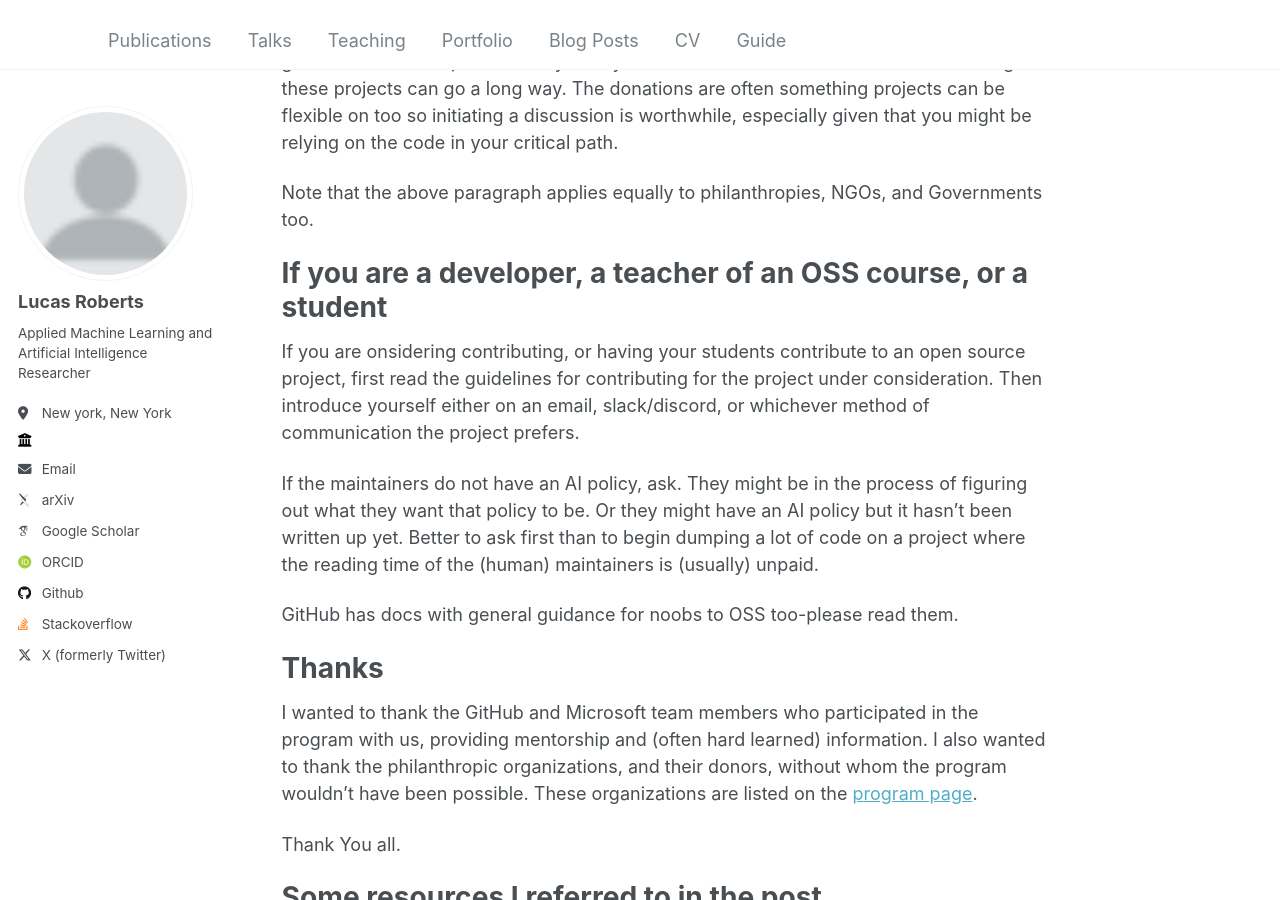
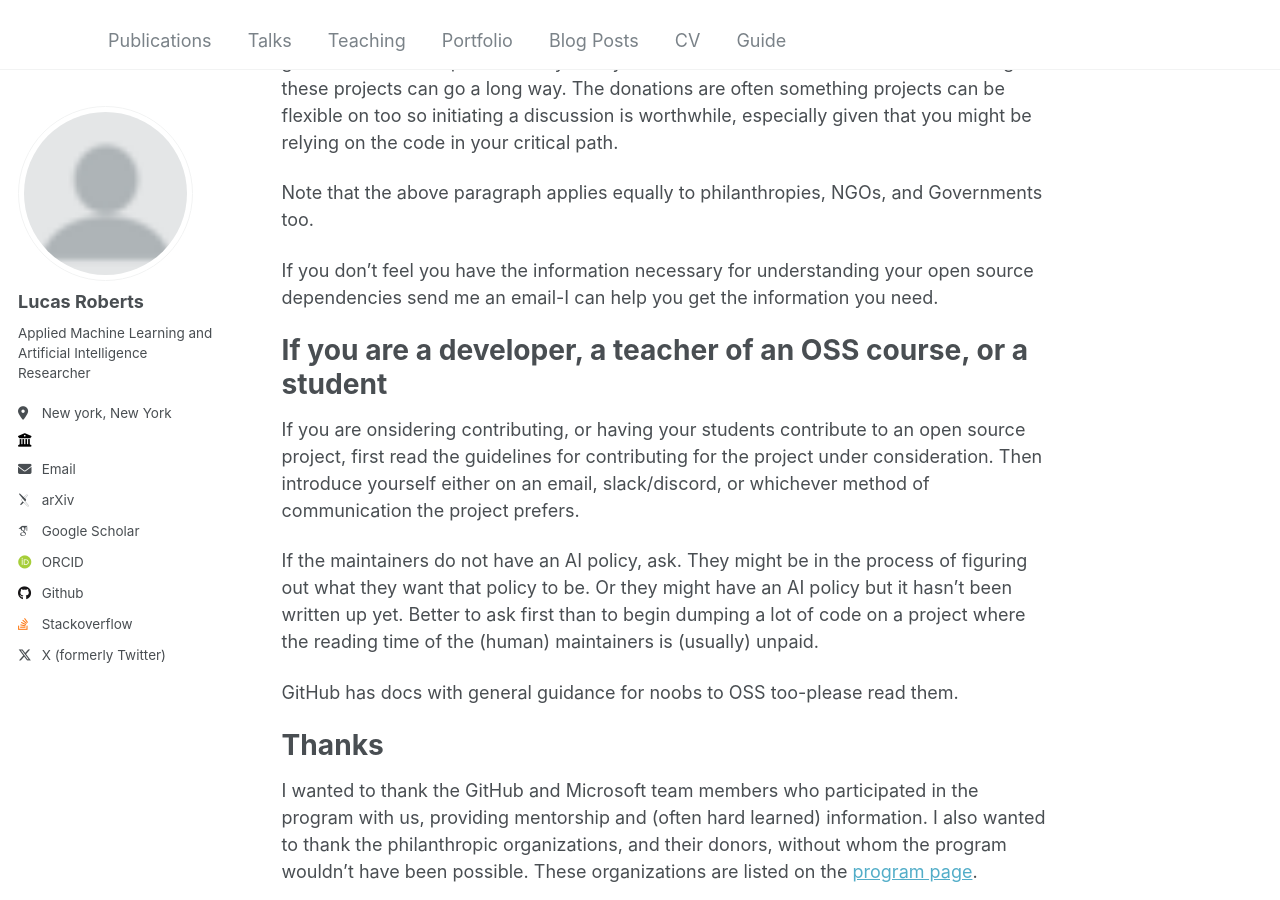
Before and after one commit to rlucas7/rlucas7.github.io, a Jekyll site: the page built from _posts/2026-02-17-GitHub-Secure-Open-Source-Fund.md, in a window 1280 px wide and 900 px high, scrolled down 4759 px. Built offline with Jekyll 4.4.1, drawn with Linux system fonts in a browser that asks for light colours; some web fonts are replaced.

Commit message:
add small note about dependency audit

```diff
--- a/_posts/2026-02-17-GitHub-Secure-Open-Source-Fund.md
+++ b/_posts/2026-02-17-GitHub-Secure-Open-Source-Fund.md
@@ -198,6 +198,10 @@ given that you might be relying on the code in your critical path.
 Note that the above paragraph applies equally to philanthropies, NGOs,
 and Governments too.
 
+If you don't feel you have the information necessary for understanding
+your open source dependencies send me an email-I can help you get the
+information you need.
+
 # If you are a developer, a teacher of an OSS course, or a student
 
 If you are onsidering contributing, or having your students contribute
```
